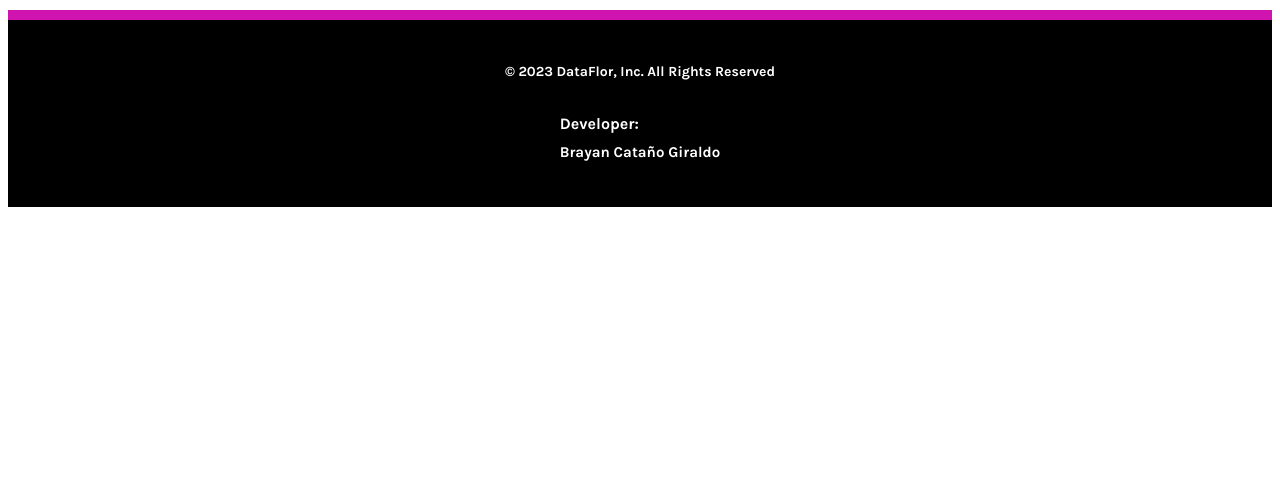
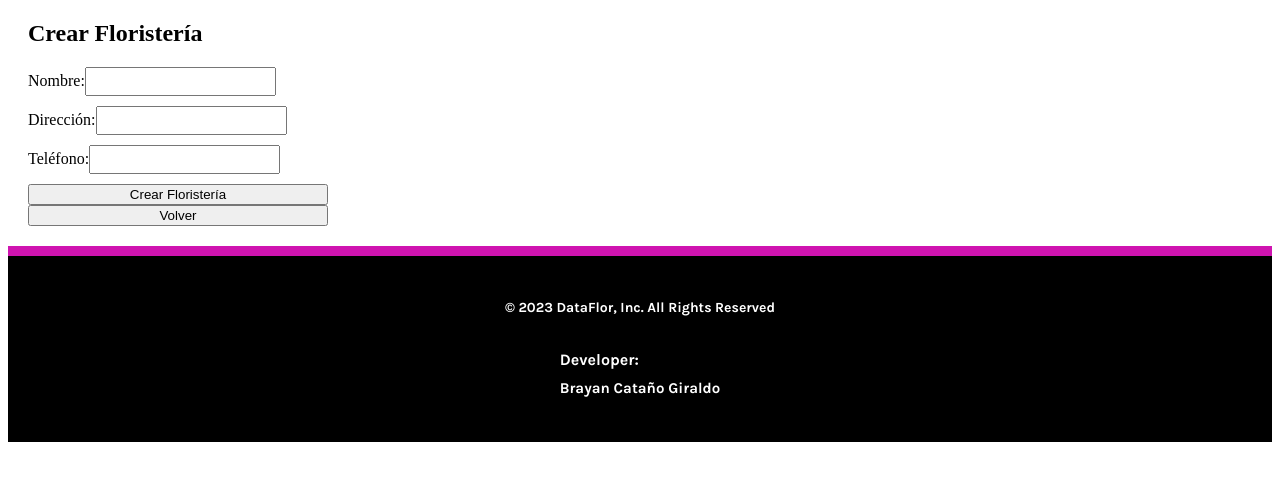
Before and after one commit to brayangiraldo02/DataFlor-MEAN, an Angular app in the folder Front/: page /flowershop/create in a window 1280 px wide. Before the commit this address led to /. Shown: the top 480 px of the page. Built offline with nearby package versions, Linux system fonts and the light colour scheme.

Commit message:
Add create flowershop component

```diff
--- a/Front/src/app/app-routing.module.ts
+++ b/Front/src/app/app-routing.module.ts
@@ -3,11 +3,13 @@ import { RouterModule, Routes } from '@angular/router';
 import { LoginComponent } from './components/login/login.component';
 import { HomeComponent } from './components/home/home.component';
 import { FlowershopsComponent } from './components/flowershops/flowershops.component';
+import { CreateFlowershopComponent } from './components/create-flowershop/create-flowershop.component';
 
 const routes: Routes = [
   { path: '', component: HomeComponent },
   { path: 'login', component: LoginComponent },
   { path: 'flowershops', component: FlowershopsComponent },
+  { path: 'flowershop/create', component: CreateFlowershopComponent }
 ];
 
 @NgModule({
--- /dev/null
+++ b/Front/src/app/components/create-flowershop/create-flowershop.component.css
@@ -0,0 +1,18 @@
+.create-flowershop {
+  margin: 20px;
+}
+
+form {
+  display: flex;
+  flex-direction: column;
+  max-width: 300px;
+}
+
+label {
+  margin-top: 10px;
+}
+
+input {
+  margin-bottom: 10px;
+  padding: 5px;
+}
--- /dev/null
+++ b/Front/src/app/components/create-flowershop/create-flowershop.component.html
@@ -0,0 +1,19 @@
+<div class="create-flowershop">
+  <h2>Crear Floristería</h2>
+  <form (ngSubmit)="createFlowerShop()" #flowerShopForm="ngForm">
+    <div>
+      <label for="fullname">Nombre:</label>
+      <input id="fullname" name="fullname" [(ngModel)]="flowerShop.fullname" required />
+    </div>
+    <div>
+      <label for="address">Dirección:</label>
+      <input id="address" name="address" [(ngModel)]="flowerShop.address" required />
+    </div>
+    <div>
+      <label for="phone">Teléfono:</label>
+      <input id="phone" name="phone" [(ngModel)]="flowerShop.phone" required />
+    </div>
+    <button type="submit">Crear Floristería</button>
+    <button routerLink="/flowershops">Volver</button>
+  </form>
+</div>
--- /dev/null
+++ b/Front/src/app/components/create-flowershop/create-flowershop.component.ts
@@ -0,0 +1,34 @@
+import { Component } from '@angular/core';
+import { HttpClient } from '@angular/common/http';
+import { Router } from '@angular/router';
+
+@Component({
+  selector: 'app-create-flowershop',
+  templateUrl: './create-flowershop.component.html',
+  styleUrls: ['./create-flowershop.component.css']
+})
+export class CreateFlowershopComponent {
+  flowerShop: any = {
+    fullname: '',
+    address: '',
+    phone: ''
+  };
+
+  constructor(private http: HttpClient, private router: Router) {}
+
+  // Método para enviar los datos al backend y crear una floristería.
+  createFlowerShop() {
+    this.http.post('http://localhost:5000/flower-shops/create', this.flowerShop)
+      .subscribe(
+        (data: any) => {
+          // Manejar respuesta del servidor si es exitosa.
+          alert('Floristería creada exitosamente');
+          this.router.navigate(['/flowershops']);
+        },
+        (error) => {
+          // Manejar error del servidor.
+          alert('Error al crear la floristería');
+        }
+      );
+  }
+}
--- a/Front/src/app/components/flowershops/flowershops.component.html
+++ b/Front/src/app/components/flowershops/flowershops.component.html
@@ -1,7 +1,7 @@
 <app-nav></app-nav>
 <div class="container">
   <h2>Lista de Floristerías</h2>
-  <button routerLink="">Agregar Floristería</button>
+  <button routerLink="/flowershop/create">Agregar Floristería</button>
   <table class="table">
     <thead>
       <tr>
```
Also changed, not shown: Front/src/app/app.module.ts (+6 -3 lines), 2 other files (tests, documents, lock files or other folders).
